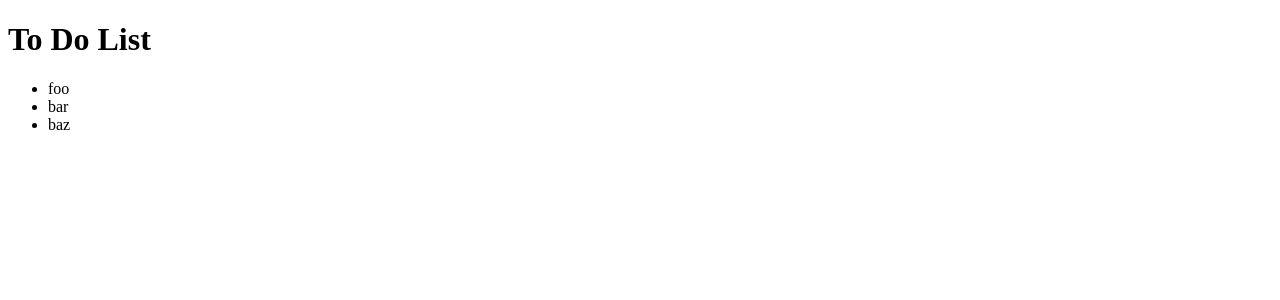
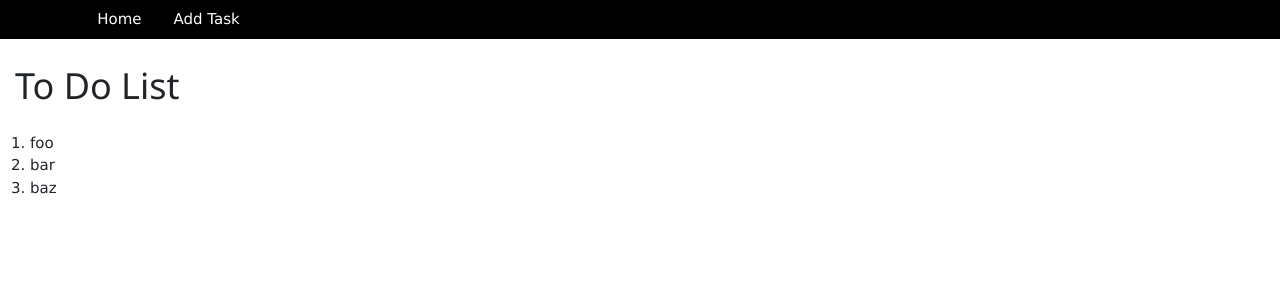
Before and after one commit to BahyAllaAllam/To_do_list, a Django app: page /tasks/ in a window 1280 px wide. Shown: the top 300 px of the page. Run offline with Django 3.2, Linux system fonts and the light colour scheme.

Commit message:
Add base.html, add.html and style.css

```diff
--- /dev/null
+++ b/src/static/css/style.css
@@ -0,0 +1,3 @@
+h1 {
+    padding: 1rem;
+}
--- a/src/tasks_app/templates/tasks_app/home.html
+++ b/src/tasks_app/templates/tasks_app/home.html
@@ -1,15 +1,10 @@
-<!DOCTYPE html>
-<html>
-    <head>
-        <title>Tasks</title>
-    </head>
-    <body>
+{% extends "base.html" %}
+
+{% block body %}
     <h1>To Do List</h1>
-        <ul>
-            {% for task in tasks_list %}
-                <li>{{ task }}</li>
-            {% endfor %}
-        </ul>
-
-    </body>
-</html>
+    <ol>
+        {% for task in tasks_list %}
+            <li>{{ task }}</li>
+        {% endfor %}
+    </ol>
+{% endblock body %}
--- a/src/tasks_app/urls.py
+++ b/src/tasks_app/urls.py
@@ -3,5 +3,7 @@ from django.urls import path
 
 
 urlpatterns = [
-    path('', views.home, name="home")
+    path('', views.home, name="home"),
+    path("add", views.add, name="add")
+
 ]
--- a/src/tasks_app/views.py
+++ b/src/tasks_app/views.py
@@ -9,3 +9,6 @@ def home(request):
     return render(request, 'tasks_app/home.html', {
         "tasks_list":tasks_list
     })
+
+def add(request):
+    return render(request, "tasks_app/add.html")
--- /dev/null
+++ b/src/templates/base.html
@@ -0,0 +1,29 @@
+<!DOCTYPE html>
+{% load static %}
+<html lang="en">
+<head>
+    <!-- Required meta tags -->
+    <meta charset="utf-8">
+    <meta name="viewport" content="width=device-width, initial-scale=1">
+
+    <!--CSS style-->
+    <link rel="stylesheet" href="{% static 'css/style.css' %}">
+    <!-- Bootstrap CSS -->
+    <link href="https://cdn.jsdelivr.net/npm/bootstrap@5.1.3/dist/css/bootstrap.min.css" rel="stylesheet" integrity="sha384-1BmE4kWBq78iYhFldvKuhfTAU6auU8tT94WrHftjDbrCEXSU1oBoqyl2QvZ6jIW3" crossorigin="anonymous">
+    <!--W3 CSS-->
+    <link rel="stylesheet" href="https://www.w3schools.com/w3css/4/w3.css">
+    <link rel="stylesheet" href="https://cdnjs.cloudflare.com/ajax/libs/font-awesome/4.7.0/css/font-awesome.min.css">
+
+    <title>Tasks</title>
+</head>
+<body>
+    <nav class="w3-bar w3-black">
+        <div class="container">
+          <a class="w3-bar-item w3-button w3-mobile" href="{% url 'home' %}">Home</a>
+          <a class="w3-bar-item w3-button w3-mobile" href="{% url 'add' %}">Add Task</a>
+        </div>
+    </nav>
+    {% block body %}
+    {% endblock body %}
+</body>
+</html>
```
Also changed, not shown: src/tasks_app/templates/tasks_app/add.html (added, +18 -0 lines).
